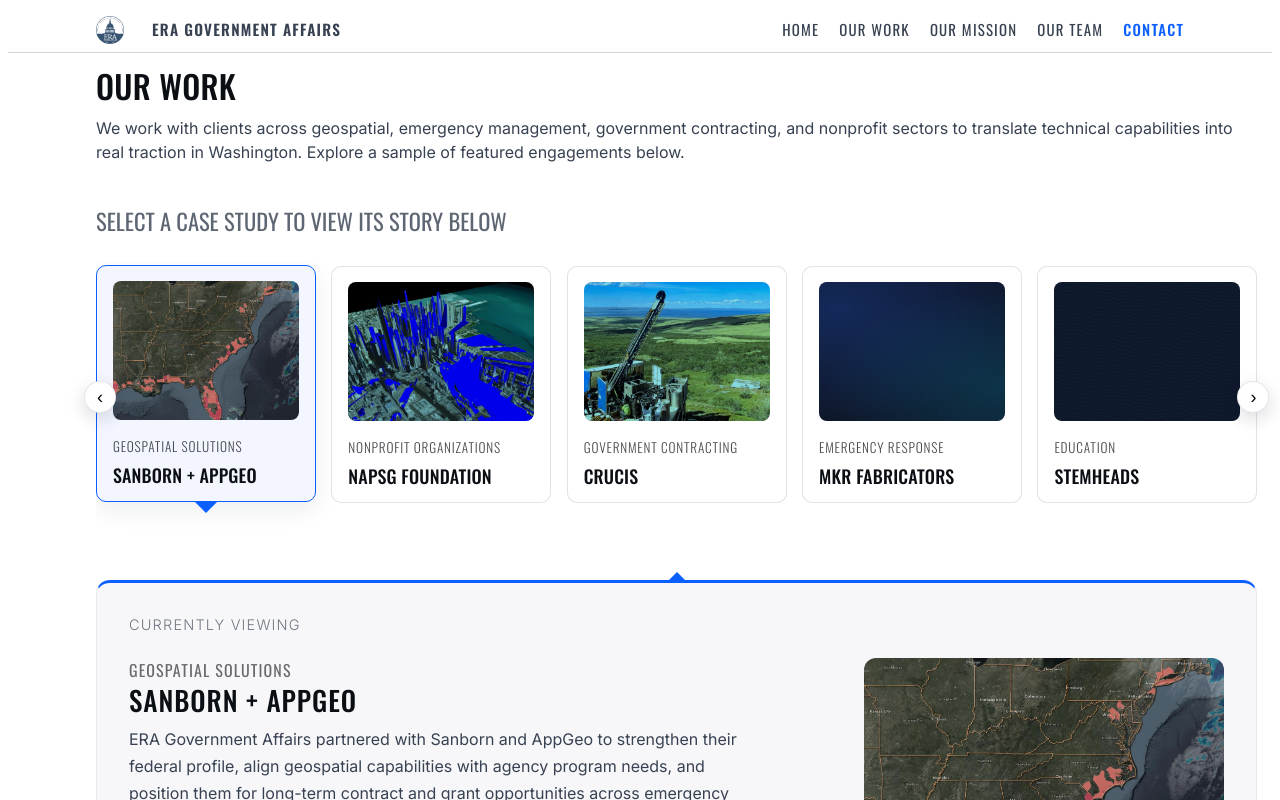
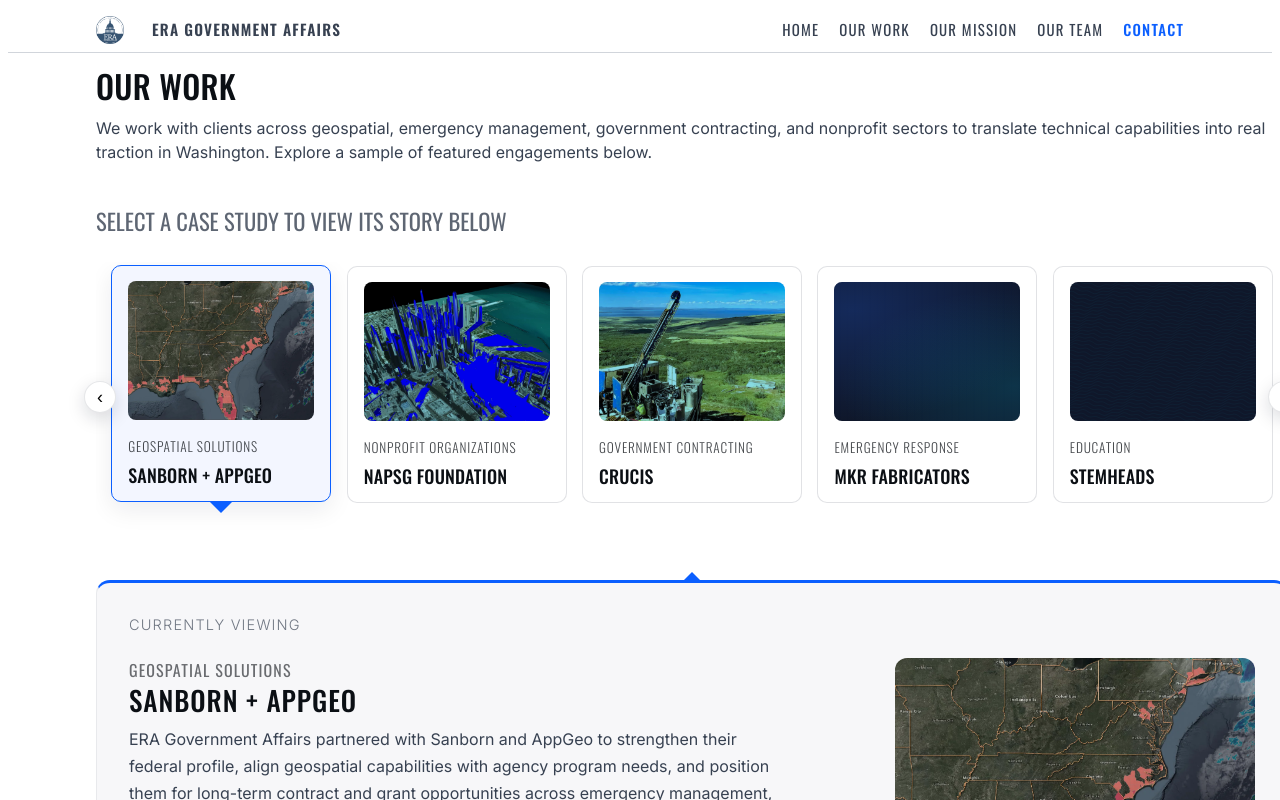
Before and after one commit to jangheejin/era-core-kit, a Next.js app in the folder apps/site/: page /our-work in a window 1280 px wide. Shown: the top 800 px of the page. Built offline with nearby package versions, Linux system fonts and the light colour scheme.

Commit message:
added justify-content: center; to .work-grid so the preview cards are centered in case there are less than 5 featured case studies

```diff
--- a/apps/site/styles/work.css
+++ b/apps/site/styles/work.css
@@ -332,6 +332,8 @@ h5.work-detail__sector {
   overflow-y: hidden;
 
   padding-block: 0.25rem 1.75rem; /* room for arrow */
+  padding-inline: var(--space-2);
+  justify-content: center;
 /*   margin-bottom: var(--space-3); */
   scroll-snap-type: x mandatory;
 
```
